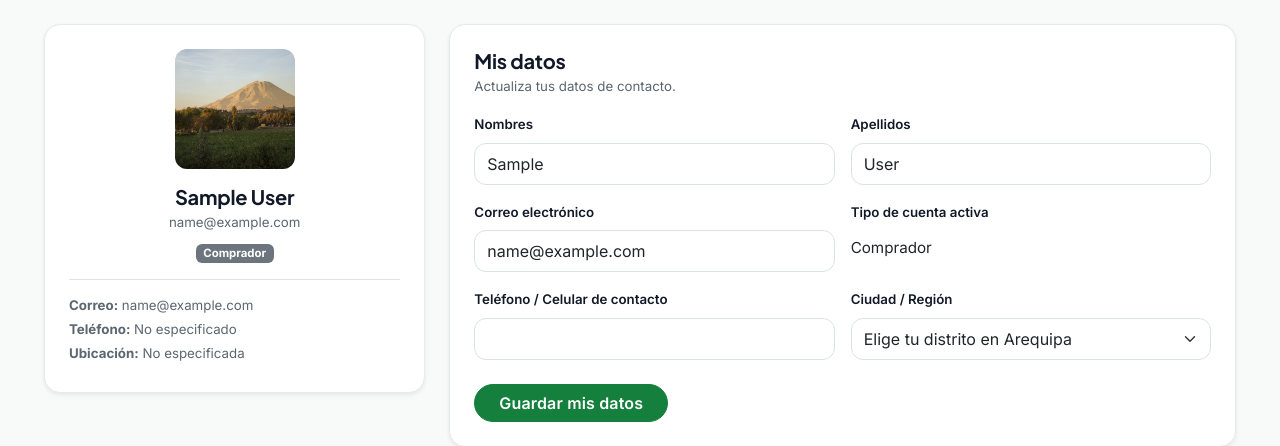
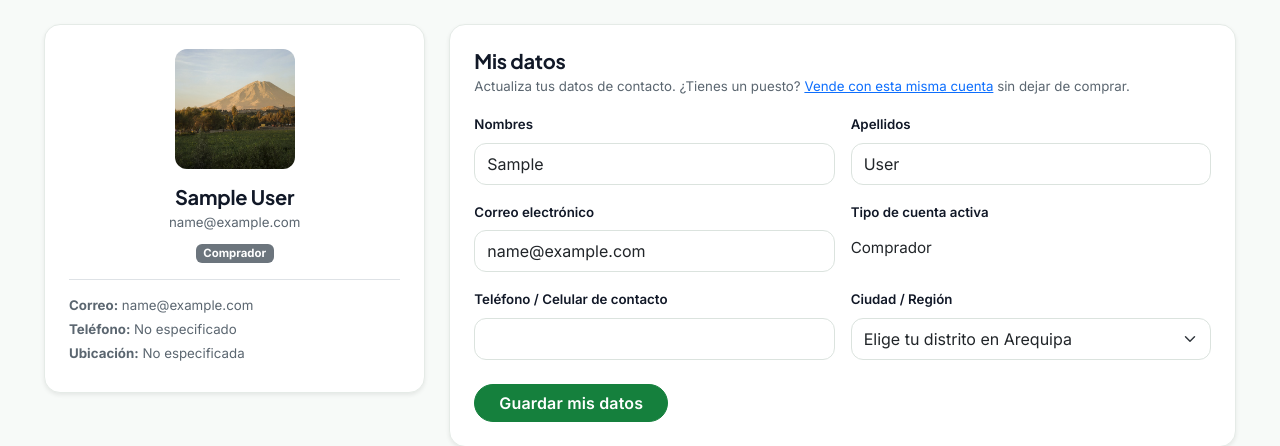
Before and after one commit to fabrizio1350/AGRO-COMERCIAL, a Django app: page /perfil/ in a window 1280 px wide. Shown: the part 141-587 px from the top of the page. Run offline with Django 5.2, Linux system fonts and the light colour scheme; the visitor is signed in with stand-in values (Sample User, id 1); data comes from the database, SQL or seed files in the repository; data that the repository does not hold is empty; parts of the project's set-up code (start-up, migrations or seed data) failed here and were passed over.

Commit message:
perfil de cuenta que compra y vende

```diff
--- a/templates/perfil.html
+++ b/templates/perfil.html
@@ -10,7 +10,7 @@
             <h4 class="h5 fw-bold mb-1">{{ user.first_name|default:user.username }} {{ user.last_name }}</h4>
             <p class="text-muted small mb-2">{{ user.email|default:user.username }}</p>
             <span class="badge {% if perfil.rol == 'PRODUCTOR' %}bg-success{% else %}bg-secondary{% endif %} mb-3">
-                {{ perfil.get_rol_display }}
+                {% if perfil.rol == 'PRODUCTOR' %}Compra y vende{% else %}Comprador{% endif %}
             </span>
 
             <div class="border-top pt-3 text-start small text-secondary">
@@ -52,7 +52,7 @@
                 {% if perfil.rol == 'PRODUCTOR' %}
                     Actualiza tus datos de contacto. La ubicación, la foto y las formas de pago de tu puesto se cambian en <a href="{% url 'configurar_puesto' %}">Mi puesto</a>.
                 {% else %}
-                    Actualiza tus datos de contacto.
+                    Actualiza tus datos de contacto. ¿Tienes un puesto? <a href="{% url 'quiero_vender' %}">Vende con esta misma cuenta</a> sin dejar de comprar.
                 {% endif %}
             </p>
 
```
